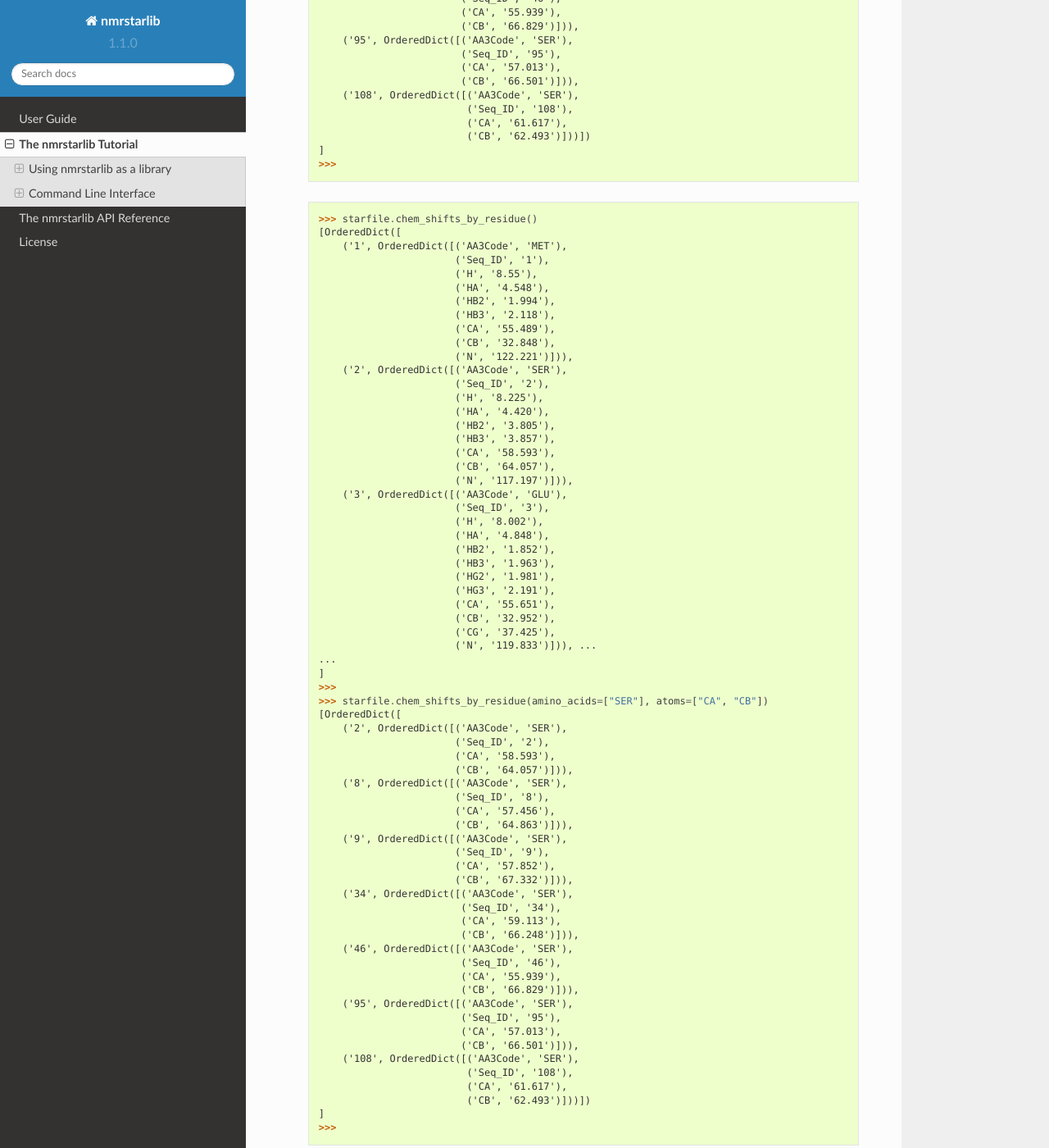
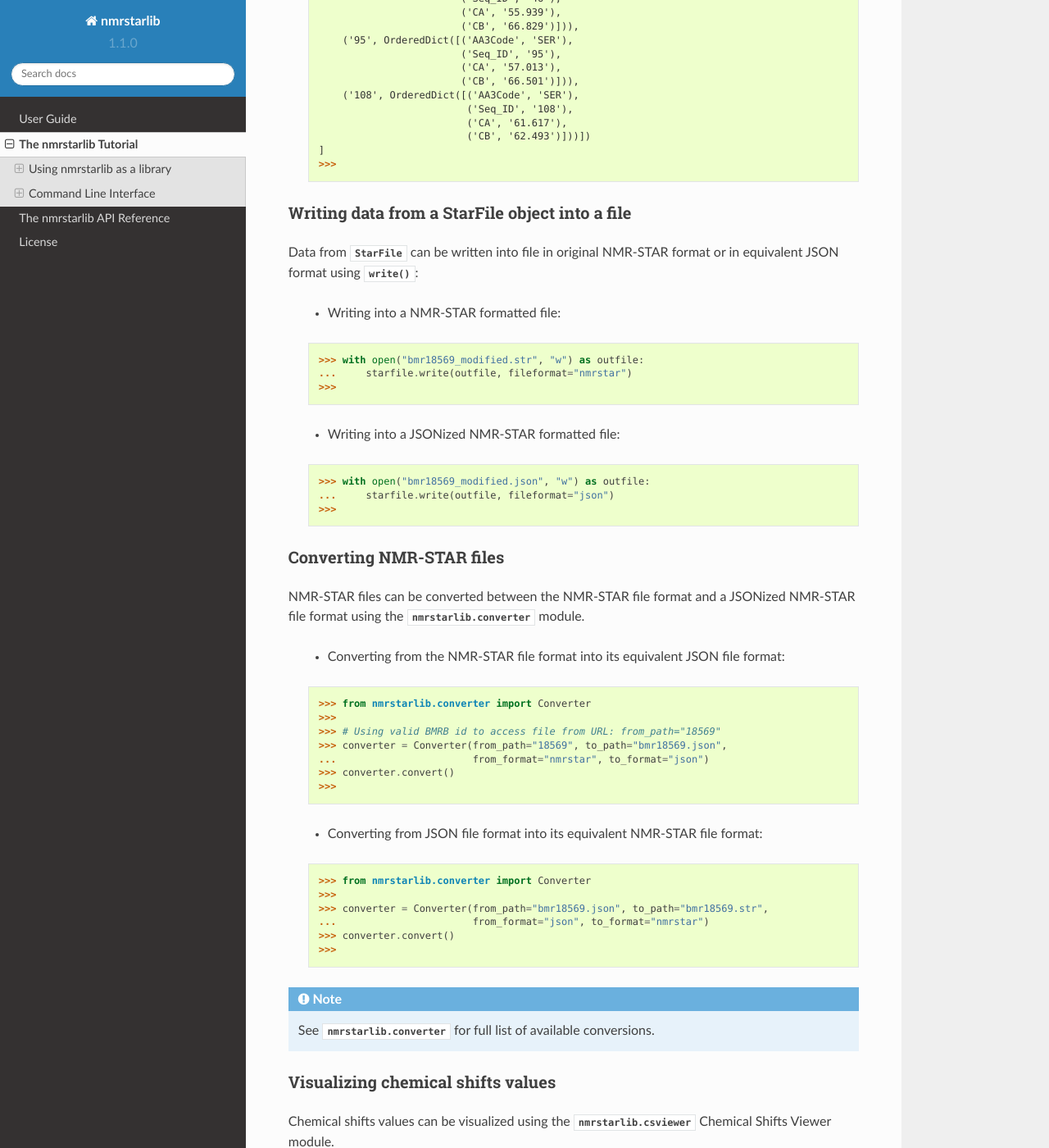
Before and after one commit to MoseleyBioinformaticsLab/nmrstarlib, a Sphinx documentation site: the page built from docs/tutorial.rst, in a window 1280 px wide and 1400 px high, scrolled down 7258 px. Shown: the whole window at 82% size. Built offline with Sphinx 7.4.7 and the Read the Docs theme 2.0.0, drawn with Linux system fonts in a browser that asks for light colours; some of the changed text lies outside the part shown.

Commit message:
Removed duplicate text.

```diff
--- a/docs/tutorial.rst
+++ b/docs/tutorial.rst
@@ -393,146 +393,6 @@ using bracket accessors.
       ]
       >>>
 
-
-
-      >>> starfile.chem_shifts_by_residue()
-      [OrderedDict([
-          ('1', OrderedDict([('AA3Code', 'MET'),
-                             ('Seq_ID', '1'),
-                             ('H', '8.55'),
-                             ('HA', '4.548'),
-                             ('HB2', '1.994'),
-                             ('HB3', '2.118'),
-                             ('CA', '55.489'),
-                             ('CB', '32.848'),
-                             ('N', '122.221')])),
-          ('2', OrderedDict([('AA3Code', 'SER'),
-                             ('Seq_ID', '2'),
-                             ('H', '8.225'),
-                             ('HA', '4.420'),
-                             ('HB2', '3.805'),
-                             ('HB3', '3.857'),
-                             ('CA', '58.593'),
-                             ('CB', '64.057'),
-                             ('N', '117.197')])),
-          ('3', OrderedDict([('AA3Code', 'GLU'),
-                             ('Seq_ID', '3'),
-                             ('H', '8.002'),
-                             ('HA', '4.848'),
-                             ('HB2', '1.852'),
-                             ('HB3', '1.963'),
-                             ('HG2', '1.981'),
-                             ('HG3', '2.191'),
-                             ('CA', '55.651'),
-                             ('CB', '32.952'),
-                             ('CG', '37.425'),
-                             ('N', '119.833')])), ...
-      ...
-      ]
-      >>>
-      >>> starfile.chem_shifts_by_residue(amino_acids=["SER"], atoms=["CA", "CB"])
-      [OrderedDict([
-          ('2', OrderedDict([('AA3Code', 'SER'),
-                             ('Seq_ID', '2'),
-                             ('CA', '58.593'),
-                             ('CB', '64.057')])),
-          ('8', OrderedDict([('AA3Code', 'SER'),
-                             ('Seq_ID', '8'),
-                             ('CA', '57.456'),
-                             ('CB', '64.863')])),
-          ('9', OrderedDict([('AA3Code', 'SER'),
-                             ('Seq_ID', '9'),
-                             ('CA', '57.852'),
-                             ('CB', '67.332')])),
-          ('34', OrderedDict([('AA3Code', 'SER'),
-                              ('Seq_ID', '34'),
-                              ('CA', '59.113'),
-                              ('CB', '66.248')])),
-          ('46', OrderedDict([('AA3Code', 'SER'),
-                              ('Seq_ID', '46'),
-                              ('CA', '55.939'),
-                              ('CB', '66.829')])),
-          ('95', OrderedDict([('AA3Code', 'SER'),
-                              ('Seq_ID', '95'),
-                              ('CA', '57.013'),
-                              ('CB', '66.501')])),
-          ('108', OrderedDict([('AA3Code', 'SER'),
-                               ('Seq_ID', '108'),
-                               ('CA', '61.617'),
-                               ('CB', '62.493')]))])
-      ]
-      >>>
-
-
-
-   >>> starfile.chem_shifts_by_residue()
-   [OrderedDict([
-       ('1', OrderedDict([('AA3Code', 'MET'),
-                          ('Seq_ID', '1'),
-                          ('H', '8.55'),
-                          ('HA', '4.548'),
-                          ('HB2', '1.994'),
-                          ('HB3', '2.118'),
-                          ('CA', '55.489'),
-                          ('CB', '32.848'),
-                          ('N', '122.221')])),
-       ('2', OrderedDict([('AA3Code', 'SER'),
-                          ('Seq_ID', '2'),
-                          ('H', '8.225'),
-                          ('HA', '4.420'),
-                          ('HB2', '3.805'),
-                          ('HB3', '3.857'),
-                          ('CA', '58.593'),
-                          ('CB', '64.057'),
-                          ('N', '117.197')])),
-       ('3', OrderedDict([('AA3Code', 'GLU'),
-                          ('Seq_ID', '3'),
-                          ('H', '8.002'),
-                          ('HA', '4.848'),
-                          ('HB2', '1.852'),
-                          ('HB3', '1.963'),
-                          ('HG2', '1.981'),
-                          ('HG3', '2.191'),
-                          ('CA', '55.651'),
-                          ('CB', '32.952'),
-                          ('CG', '37.425'),
-                          ('N', '119.833')])), ...
-   ...
-   ]
-   >>>
-   >>> starfile.chem_shifts_by_residue(amino_acids=["SER"], atoms=["CA", "CB"])
-   [OrderedDict([
-       ('2', OrderedDict([('AA3Code', 'SER'),
-                          ('Seq_ID', '2'),
-                          ('CA', '58.593'),
-                          ('CB', '64.057')])),
-       ('8', OrderedDict([('AA3Code', 'SER'),
-                          ('Seq_ID', '8'),
-                          ('CA', '57.456'),
-                          ('CB', '64.863')])),
-       ('9', OrderedDict([('AA3Code', 'SER'),
-                          ('Seq_ID', '9'),
-                          ('CA', '57.852'),
-                          ('CB', '67.332')])),
-       ('34', OrderedDict([('AA3Code', 'SER'),
-                           ('Seq_ID', '34'),
-                           ('CA', '59.113'),
-                           ('CB', '66.248')])),
-       ('46', OrderedDict([('AA3Code', 'SER'),
-                           ('Seq_ID', '46'),
-                           ('CA', '55.939'),
-                           ('CB', '66.829')])),
-       ('95', OrderedDict([('AA3Code', 'SER'),
-                           ('Seq_ID', '95'),
-                           ('CA', '57.013'),
-                           ('CB', '66.501')])),
-       ('108', OrderedDict([('AA3Code', 'SER'),
-                            ('Seq_ID', '108'),
-                            ('CA', '61.617'),
-                            ('CB', '62.493')]))])
-   ]
-   >>>
-
 Writing data from a StarFile object into a file
 -----------------------------------------------
 Data from :class:`~nmrstarlib.nmrstarlib.StarFile` can be written into file in original NMR-STAR format
```
